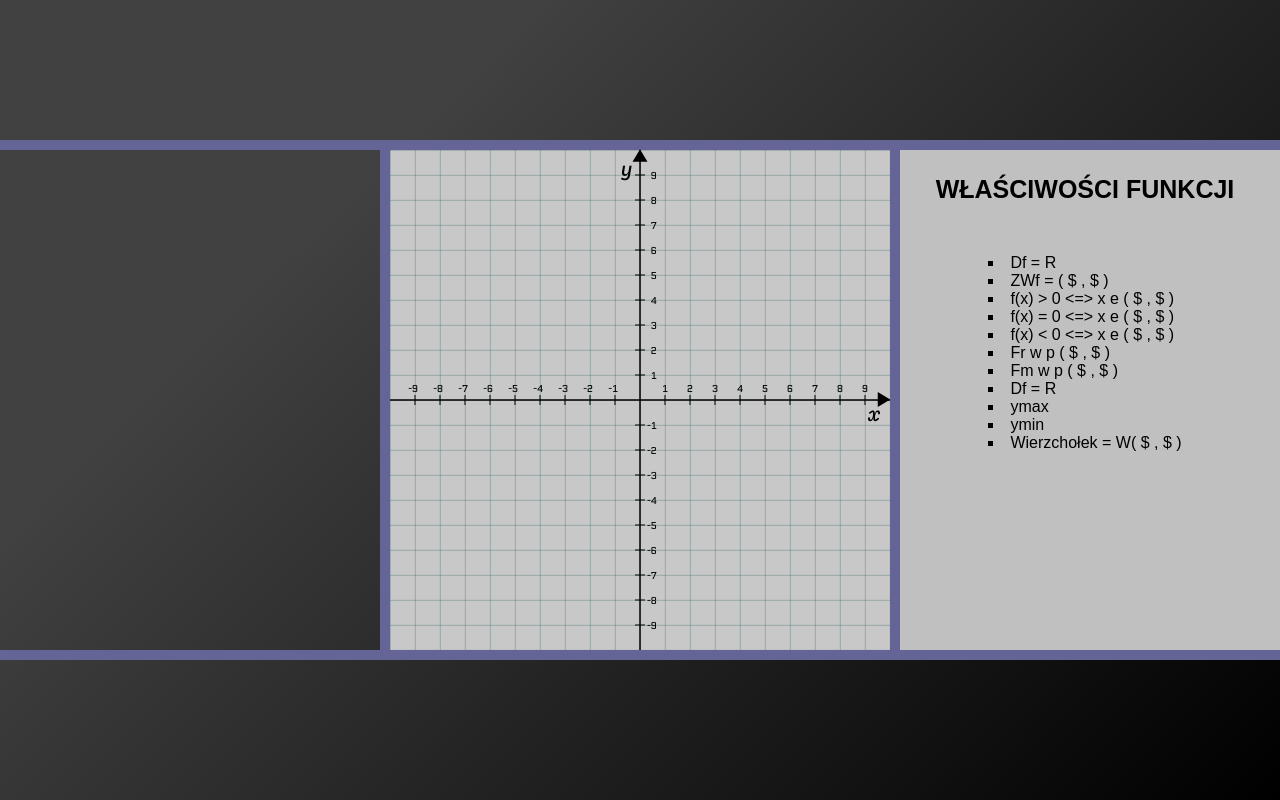
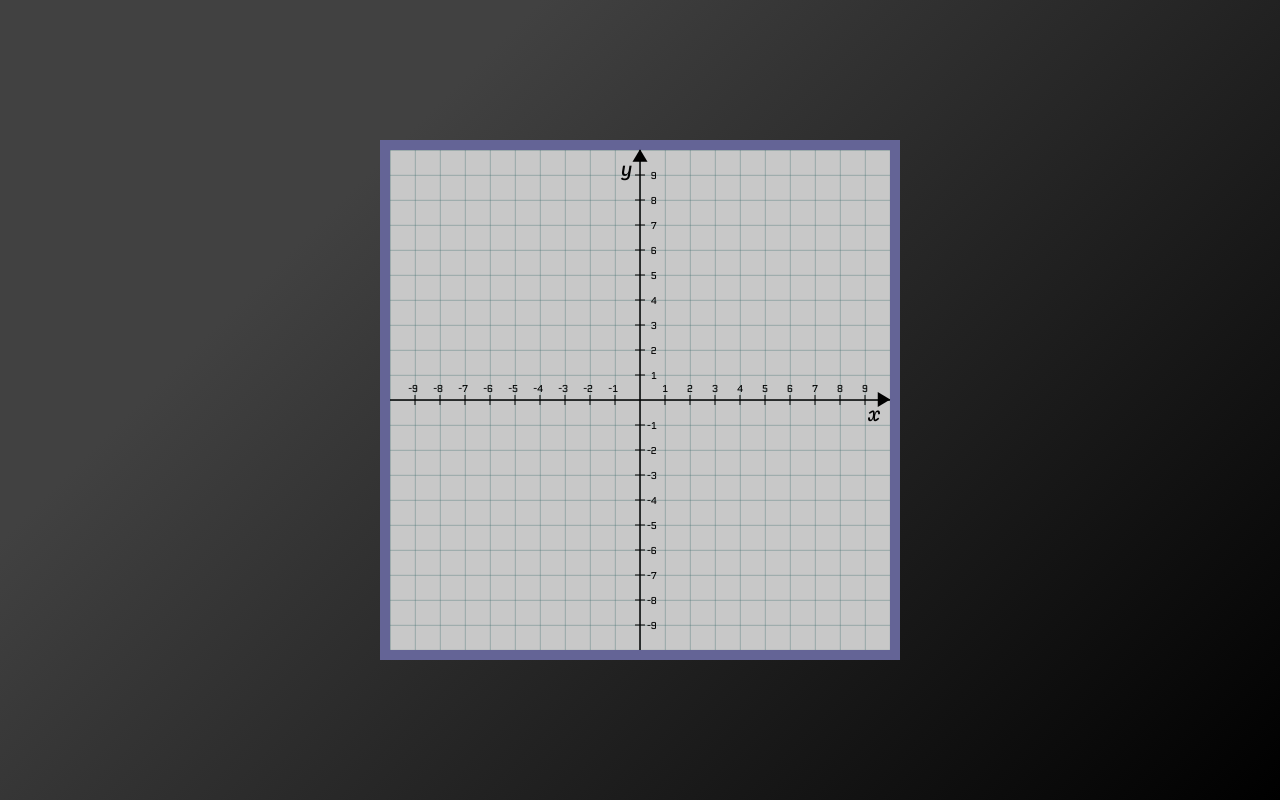
Before and after one commit to eskeemos/JAVASCRIPT, a plain HTML site: page FunkcjaKwadratowa/FKwadratowa/index.html in a window 1280 px wide. Drawn offline with Linux system fonts and the light colour scheme; a web font is replaced by a local one.

Commit message:
Correct some mistakes

```diff
--- a/FunkcjaKwadratowa/FKwadratowa/SCSS/style.scss
+++ b/FunkcjaKwadratowa/FKwadratowa/SCSS/style.scss
@@ -17,12 +17,8 @@ $graphNet : rgb(50, 100, 100);
     display: flex;
     justify-content: space-around;
     align-items: center;
-    & > *{
-        height: 500px;
-        width: 500px;
+    .grap-cont{
         outline: 10px solid $mainBorder;
-    }
-    .grap-cont{
         background-color: rgb(200, 200, 200);
         background-position: -.2px -.2px;
         background-size: 25px 25px;
@@ -88,23 +84,4 @@ $graphNet : rgb(50, 100, 100);
             right: 51.5%;
         }
     }
-    .prop-cont{
-        background-color: silver;
-        font-family: 'Blinker', sans-serif;
-        display: flex;
-        justify-content: flex-start;
-        align-items: center;
-        flex-direction: column;
-        h1{
-            padding: 25px 0 ;
-            text-align: center;
-            text-transform: uppercase;
-            font-size: 25px;
-        }
-        ul{
-            list-style-type: square;
-            list-style-position: inside;
-            padding: 25px;
-        }
-    }
 }
--- a/FunkcjaKwadratowa/FKwadratowa/index.html
+++ b/FunkcjaKwadratowa/FKwadratowa/index.html
@@ -10,7 +10,6 @@
 <body>
 
     <div class="content">
-        <div class="form-cont"></div>
         <div class="grap-cont">
             <canvas id="canvas" width="500" height="500"></canvas>
             <div class="num" id="row"></div>
@@ -20,25 +19,6 @@
             <div class="x" class="x">x</div>
             <div class="y" class="y">y</div>
         </div>
-        <div class="prop-cont">
-            <h1>Właściwości funkcji</h1>
-            <ul>
-                <li>Df = R</li>
-                <li>ZWf = ( $ , $ )</li>
-                <li>f(x) > 0 <=> x e ( $ , $ )</li>
-                <li>f(x) = 0 <=> x e ( $ , $ )</li>
-                <li>f(x) < 0 <=> x e ( $ , $ )</li>
-                <li>Fr w p ( $ , $ )</li>
-                <li>Fm w p ( $ , $ )</li>
-                <li>Df = R</li>
-                <li>ymax</li>
-                <li>ymin</li>
-                <li>Wierzchołek = W( $ , $ )</li>
-            </ul>
-            </table>
-
-
-        </div>
     </div>
 
     <script src="./script.js"></script>
```
Also changed, not shown: FunkcjaKwadratowa/FKwadratowa/CSS/style.css.
